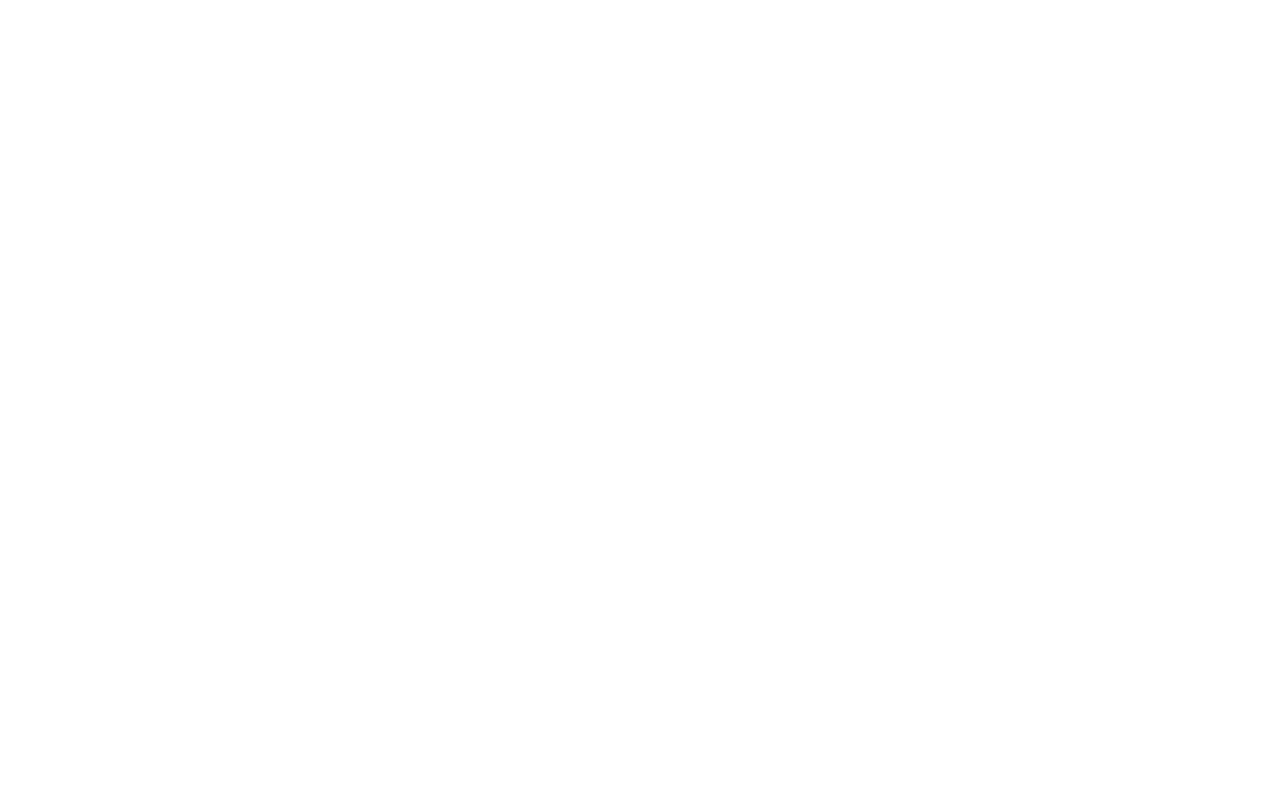
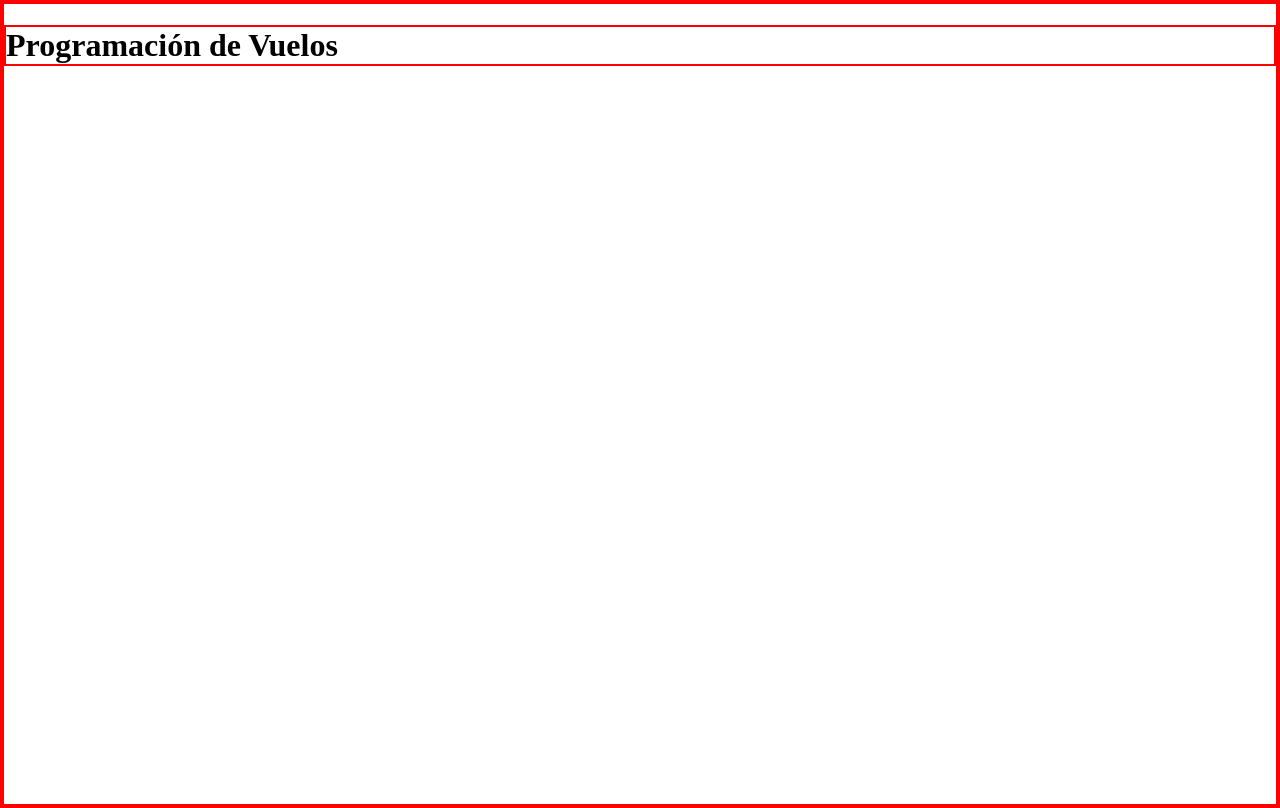
Before and after one commit to rveliza/programaciones, a plain HTML site: page index.html in a window 1280 px wide. Drawn offline with Linux system fonts and the light colour scheme.

Commit message:
Link css and js to index.html

```diff
--- a/index.html
+++ b/index.html
@@ -4,9 +4,12 @@
     <meta charset="UTF-8">
     <meta http-equiv="X-UA-Compatible" content="IE=edge">
     <meta name="viewport" content="width=device-width, initial-scale=1.0">
+    <link rel="stylesheet" href="/resources/css/index.css">
     <title>Programación de Vuelos</title>
 </head>
 <body>
+    <h1>Programación de Vuelos</h1>
 
+    <script src="/resources/javascript/script.js"></script>
 </body>
 </html>
--- a/resources/css/index.css
+++ b/resources/css/index.css
@@ -0,0 +1,12 @@
+* {
+    border: 2px solid red;
+}
+
+html {
+    box-sizing: border-box;
+  }
+
+  body {
+    margin: 0;
+    min-height: 100vh;
+  }
```
